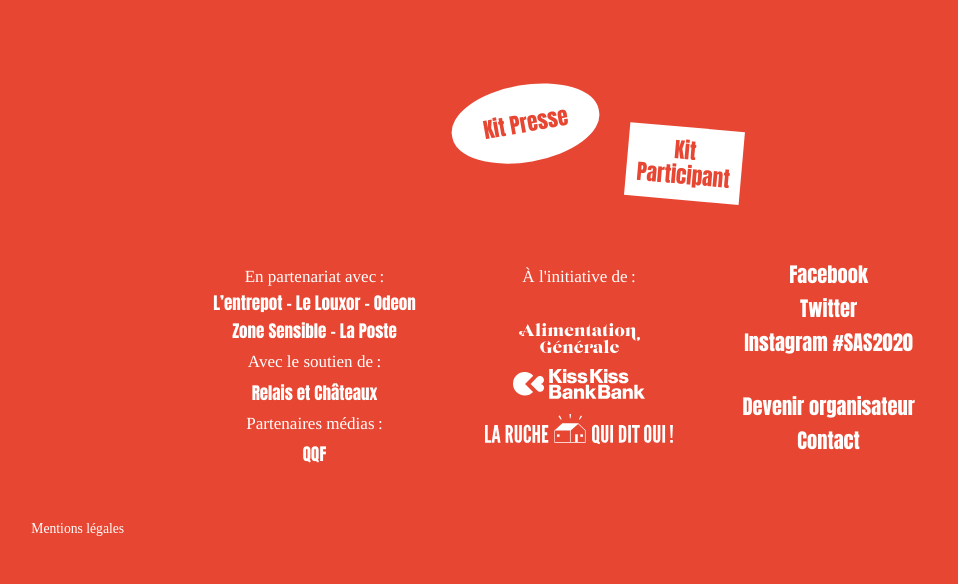
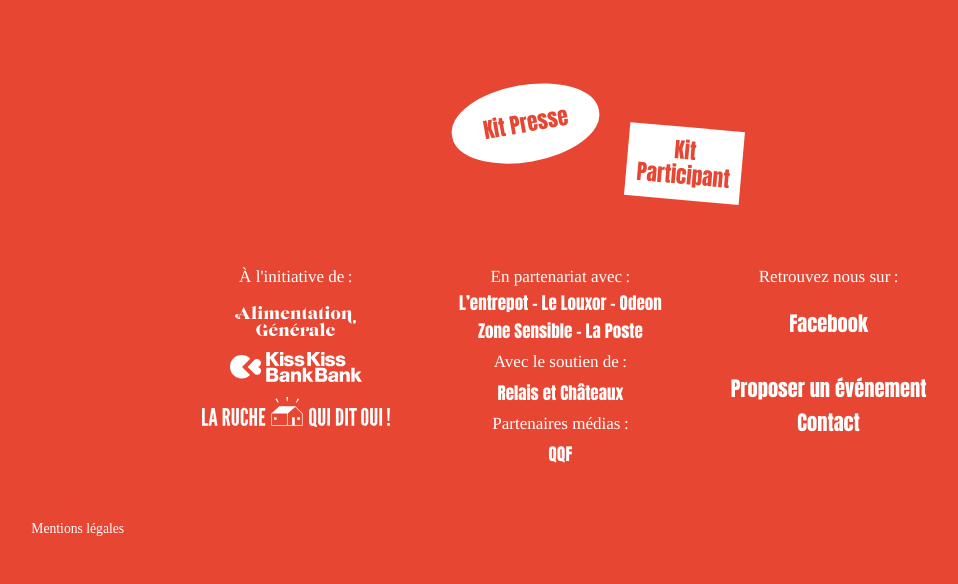
Before and after one commit to FelixTx/sas, a PHP site: page / in a window 1280 px wide. Shown: the part 2841-3425 px from the top of the page, without its empty margins (54-1012 px from the left). Run offline with PHP 8.4, Linux system fonts and the light colour scheme; some web fonts are replaced.

Commit message:
change nav n footer

```diff
--- a/application.html
+++ b/application.html
@@ -19,8 +19,8 @@
 					</div><div class="logo-milieu"><ul><li><a href="index.html"><img src="images/sas-logo.svg"></a></li></ul>
 					</div><div class="nav-droite">
 						<ul>
+						<li><a href="reflexions.html">&#192; propos</a></li>
 						<li><a href="programmation.html">Programmation</a></li>
-						<li><a href="reflexions.html">Manifeste</a></li>
 						<li><a href="nous.html">Qui sommes nous ?</a></li>
 					</ul>
 				</div></nav>
--- a/css/custom.css
+++ b/css/custom.css
@@ -248,11 +248,19 @@ tr p {
 	}
 }
 
+.acteurs p, .social p {
+	margin-bottom: 1em;
+}
+
+.partners p {
+	margin-bottom: 0;
+}
+
 #footer p {
 	font-family: Source serif pro, Times, Georgia, Serif;
 }
 
-#footer ul a, .legal a, .acteurs p, .partners p {
+.footer-right a, .footer-right p, .legal a {
 	color: white;
 	font-size: 0.8em;
 }
@@ -293,13 +301,8 @@ tr p {
 	width:66%;
 }
 
-.social {
-	margin-top: 2.7em !important;
-}
-
 @media screen and (min-width: 720px) {
 	.footer-right div {
-		float: right;
 		margin: 3em 3em 0 0;
 	}
 }
--- a/index.html
+++ b/index.html
@@ -20,7 +20,7 @@
 					</div><div class="logo-milieu"><ul><li><a href="index.html"><img src="images/sas-logo.svg"></a></li></ul>
 					</div><div class="nav-droite">
 						<ul>
-						<li><a href="reflexions.html">Manifeste</a></li>
+						<li><a href="reflexions.html">&#192; propos</a></li>
 						<li><a href="programmation.html">Programmation</a></li>
 						<li><a href="nous.html">Qui sommes-nous&thinsp;?</a></li>
 					</ul>
@@ -78,6 +78,13 @@
 						</div>
 					</div>
 					<div class='footer-right'>
+						<div class="acteurs">
+							<p> À l'initiative de&thinsp;: </p>
+							<ul class="alt">
+								<li><a><img src="images/Alimentation_generale_white.svg"></a></li>
+								<li><a><img src="images/Kisskissbankbank_white.svg"></a></li>
+								<li><a><img src="images/LRQDO_white.svg"></a></li>
+						</ul></div>
 						<div class="partners">
 							<p> En partenariat avec&thinsp;:</p>
 							<ul class="alt">
@@ -87,20 +94,12 @@
 							<p>Partenaires médias&thinsp;:</p>
 								<li><a>QQF</a></li>
 							</ul></div>
-						<div class="acteurs">
-							<p> À l'initiative de&thinsp;: </p>
-							<ul class="alt">
-								<li><a><img src="images/Alimentation_generale_white.svg"></a></li>
-								<li><a><img src="images/Kisskissbankbank_white.svg"></a></li>
-								<li><a><img src="images/LRQDO_white.svg"></a></li>
-						</ul></div>
 						<div class="social">
+							<p> Retrouvez nous sur&thinsp;: </p>
 							<ul>
-								<li><a href="#">Facebook</a></li>
-								<li><a href="https://twitter.com/LSortons">Twitter</a></li>
-								<li><a href="#">Instagram #SAS2020</a></li>
+								<li><a href="https://www.facebook.com/Sortons-lAgriculture-du-Salon-102966841238664/">Facebook</a></li>
 								<br>
-								<li><a href="application.html">Devenir organisateur</a></li>
+								<li><a href="application.html">Proposer un événement</a></li>
 								<li><a href="mailto:contact@sortonslagriculturedusalon.fr">Contact</a></li>
 							</ul>
 						</div>
--- a/nous.html
+++ b/nous.html
@@ -19,8 +19,8 @@
 					</div><div class="logo-milieu 1u"><ul><li><a href="index.html"><img src="images/sas-logo.svg"></a></li></ul>
 					</div><div class="nav-droite 5u">
 						<ul>
+						<li><a href="reflexions.html">&#192; propos</a></li>
 						<li><a href="programmation.html">Programmation</a></li>
-						<li><a href="reflexions.html">Manifeste</a></li>
 						<li><a class='active' href="nous.html">Qui sommes nous ?</a></li>
 					</ul>
 				</div></nav>
--- a/programmation.html
+++ b/programmation.html
@@ -23,8 +23,8 @@
 					</div><div class="logo-milieu"><ul><li><a href="index.html"><img src="images/sas-logo.svg"></a></li></ul>
 					</div><div class="nav-droite">
 						<ul>
-						<li><a class='active' href="programmation.html">Programmation</a></li>
-						<li><a href="reflexions.html">Manifeste</a></li>
+						<li><a href="reflexions.html">&#192; propos</a></li>
+                        <li><a class='active' href="programmation.html">Programmation</a></li>
 						<li><a href="nous.html">Qui sommes nous ?</a></li>
 					</ul>
 				</div></nav>
--- a/reflexions.html
+++ b/reflexions.html
@@ -19,8 +19,8 @@
 					</div><div class="logo-milieu"><ul><li><a href="index.html"><img src="images/sas-logo.svg"></a></li></ul>
 					</div><div class="nav-droite">
 						<ul>
+						<li><a class='active' href="reflexions.html">&#192; propos</a></li>
 						<li><a href="programmation.html">Programmation</a></li>
-						<li><a class='active' href="reflexions.html">Manifeste</a></li>
 						<li><a href="nous.html">Qui sommes nous ?</a></li>
 					</ul>
 				</div></nav>
@@ -31,7 +31,7 @@
 <!-- One -->
 <section id="reflexions" class="wrapper style1">
 	<div class="container 50%">
-		<h1>Manifeste</h1>
+		<h1>&#192; propos</h1>
 		<h3 class="up">Les citoyens passent à table !</h3>
 
 		<h4>Pendant plus de soixante ans, les citoyens ont laissé le soin de leur alimentation aux « professionnels ». Agriculteurs, éleveurs, industriels de l’agroalimentaire et distributeurs ont ainsi surfé sur une domination de l’offre sur la demande, en profitant de l’essor des techniques de marketing et de publicité où le consommateur était réduit au seul rôle d’acheteur au meilleur prix.
```
Also changed, not shown: images/Louxor-logo.jpg (added), images/RELAIS-ET-CHATEAUX.png (added), images/ZONE-SENSIBLE-2018.jpg (added), images/bibliotheque-municipale-lyon.jpg (added).
